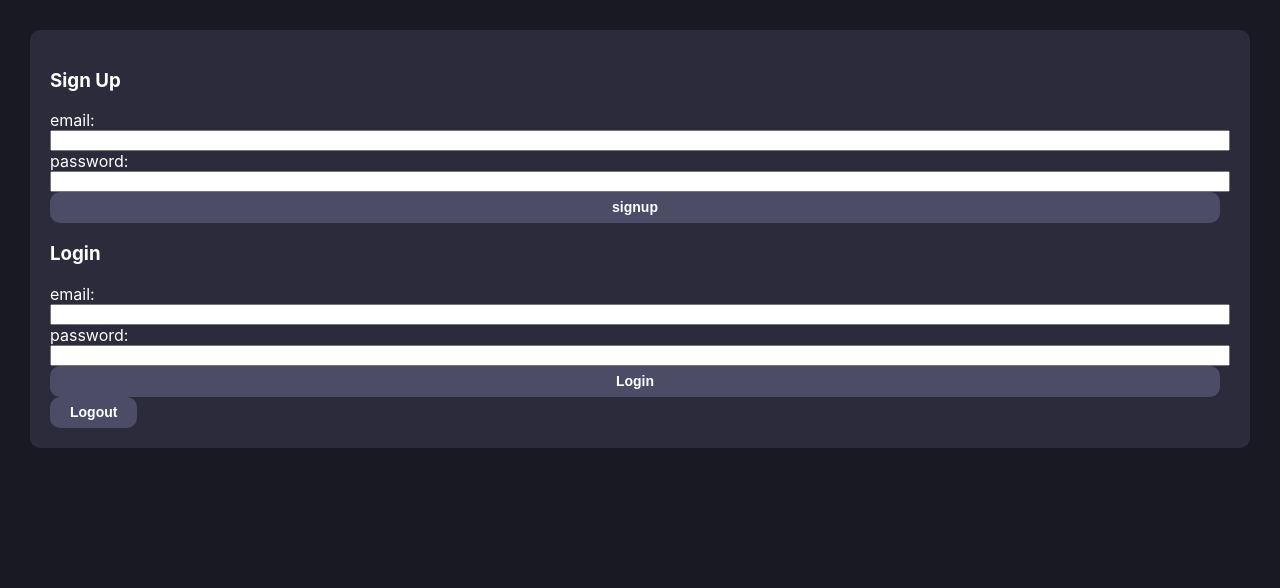
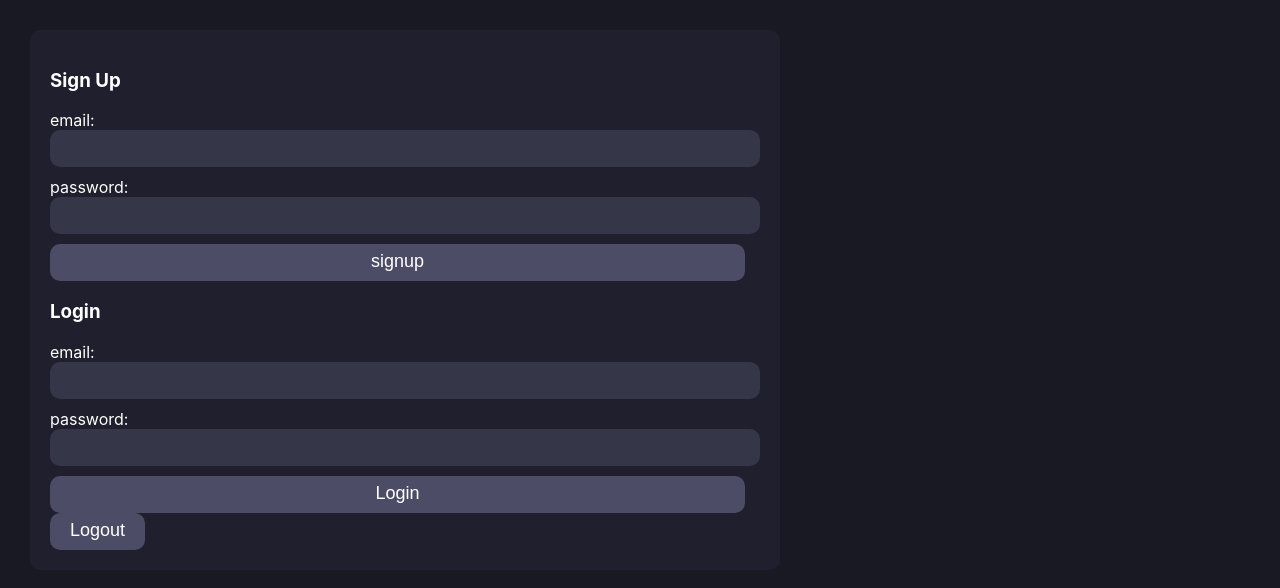
Before and after one commit to Noevenzahn/to-do-liste, a React (Create React App) app: page / in a window 1280 px wide. Shown: the top 588 px of the page. Built offline with nearby package versions, Linux system fonts and the light colour scheme; no server answers.

Commit message:
add new styling

```diff
--- a/src/App.scss
+++ b/src/App.scss
@@ -1,24 +1,109 @@
+nav {
+  display: flex;
+  justify-content: end;
+  position: absolute;
+  top: 0;
+  left: 0;
+  width: 100%;
+  padding: 10px 30px;
+  background-color: hsl(240, 15%, 20%);
+  box-sizing: border-box;
+}
+main {
+  margin-top: 60px;
+}
 .column {
   display: flex;
   flex-direction: column;
 }
-.doneState {
-  text-decoration: line-through;
-}
 .box {
+  max-width: 750px;
   margin-bottom: 20px;
   padding: 20px;
   border-radius: 10px;
-  background-color: hsl(240, 15%, 20%);
+  background-color: hsl(240, 18%, 15%);
+  box-sizing: border-box;
+  transition: background-color 200ms ease-in-out;
+
+  &:hover {
+    background-color: hsl(240, 18%, 20%);
+  }
+}
+.box--todo {
+  padding: 10px 0 10px 10px;
+  display: flex;
+  align-items: center;
+}
+.box__buttons {
+  margin-left: auto;
+}
+.date {
+  margin-right: 20px;
+  font-weight: 700;
+  color: hsl(240, 15%, 35%);
+}
+.doneState {
+  .button--done {
+    background-color: hsl(240, 15%, 35%);
+    outline: 3px solid hsl(240, 15%, 35%);
+  }
+  p {
+    text-decoration: line-through;
+    color: hsl(240, 15%, 35%);
+  }
+}
+form {
+  display: grid;
+}
+input {
+  font-size: 18px;
+  color: #fff;
+  margin-bottom: 10px;
+  padding: 7px 20px 9px 20px;
+  background-color: hsl(240, 15%, 25%);
+  border: none;
+  border-radius: 10px;
+}
+.input__group {
+  display: grid;
+  grid-auto-flow: column;
+
+  input:nth-of-type(2) {
+    margin-left: 15px;
+  }
 }
 button {
-  font-size: 14px;
-  font-weight: 700;
+  font-size: 18px;
+  font-weight: 500;
   color: #fff;
-  margin-right: 10px;
-  padding: 7px 20px 8px 20px;
+  margin-right: 15px;
+  padding: 7px 20px 9px 20px;
   background-color: hsl(240, 15%, 35%);
   border: none;
   border-radius: 10px;
   cursor: pointer;
+  transition: background-color 200ms ease-in-out;
+
+  &:hover {
+    background-color: hsl(240, 15%, 30%);
+  }
 }
+.button--delete {
+  background-color: hsl(240, 15%, 25%);
+
+  &:hover {
+    background-color: hsl(340, 40%, 25%);
+  }
+}
+.button--done {
+  padding: 0;
+  height: 30px;
+  width: 30px;
+  background-color: transparent;
+  outline: 3px solid hsl(240, 15%, 35%);
+  border: 6px solid hsl(240, 18%, 15%);
+
+  &:hover {
+    background-color: hsl(240, 15%, 35%);
+  }
+}
--- /dev/null
+++ b/src/Nav.js
@@ -0,0 +1,9 @@
+import LogoutButton from "./LogoutButton";
+
+export default function Nav() {
+  return (
+    <nav>
+      <LogoutButton />
+    </nav>
+  );
+}
--- a/src/index.scss
+++ b/src/index.scss
@@ -10,3 +10,7 @@ body {
   -webkit-font-smoothing: antialiased;
   -moz-osx-font-smoothing: grayscale;
 }
+p {
+  margin: 5px 0;
+  transition: color 200ms ease-in-out;
+}
```
